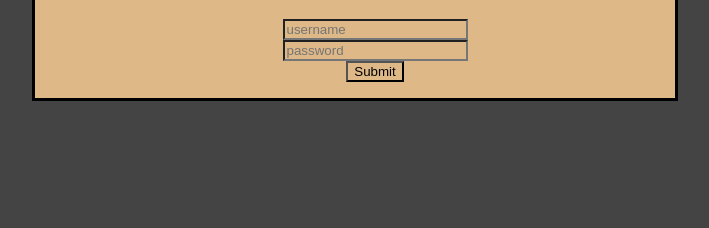
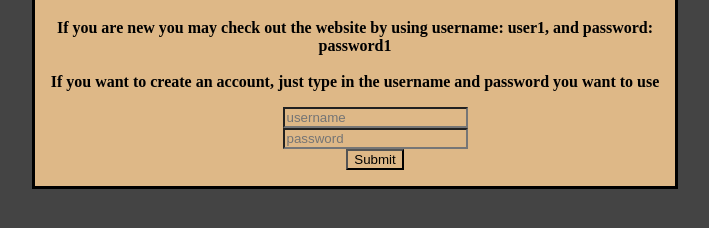
Before and after one commit to kidalonious/startup, a plain HTML site: page index.html in a window 1280 px wide. Shown: the part 192-420 px from the top of the page, without its empty margins (288-997 px from the left). Drawn offline with Linux system fonts and the light colour scheme.

Commit message:
Added instructions to index.html

```diff
--- a/index.html
+++ b/index.html
@@ -11,6 +11,8 @@
 <body class="base">
     <div class="main-box">
     <h1>Welcome to Promptr</h1>
+    <h4>If you are new you may check out the website by using username: user1, and password: password1</h4><br>
+    <h4>If you want to create an account, just type in the username and password you want to use</h4>
     <ul>
         <input type="text" id="username" name="varUsername" placeholder="username" required/><br>
         <input type="password" id="password" name="varPassword" placeholder="password" required/><br>
```
